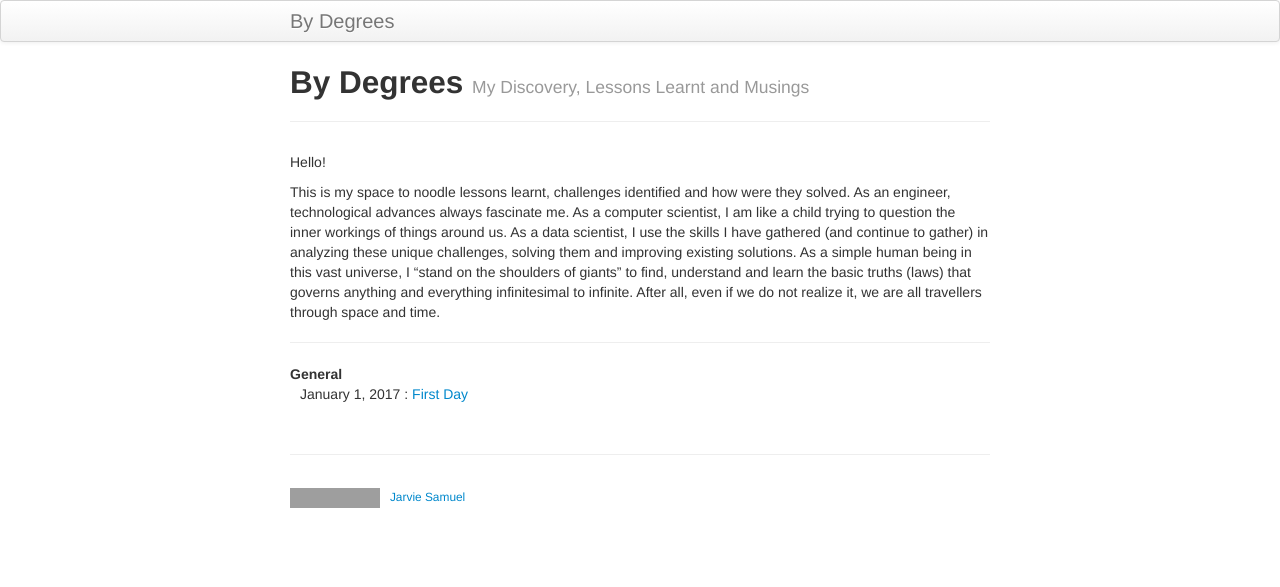
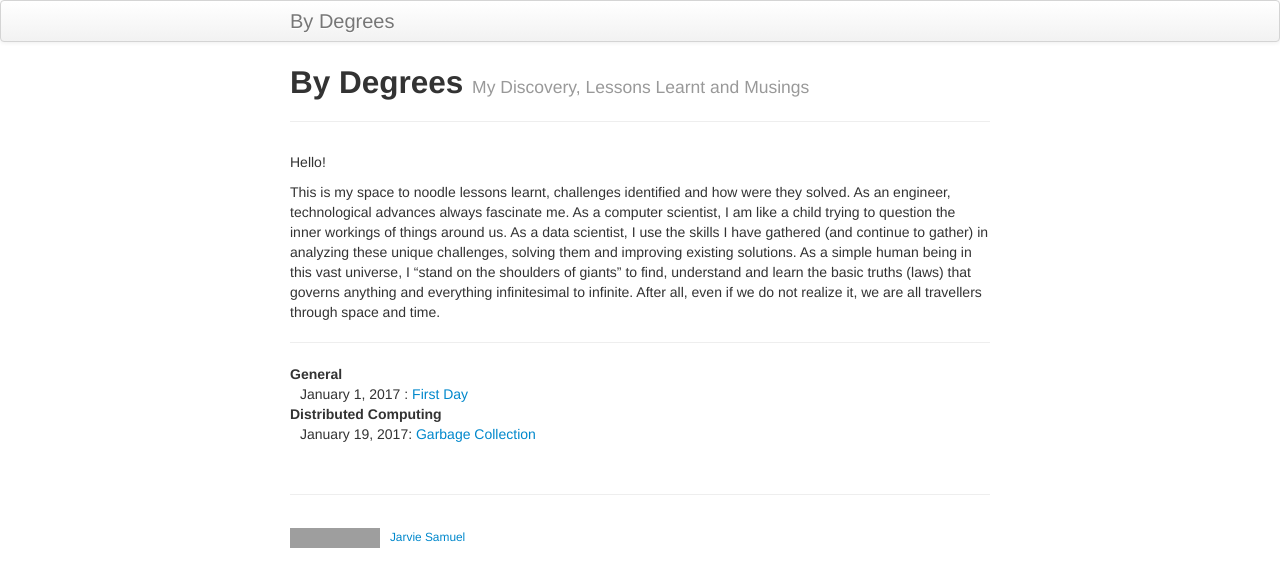
Before and after one commit to jarviejohns/by_degrees, a Jekyll site: the page built from index.md, in a window 1280 px wide. Shown: the top 587 px of the page. Built offline with Jekyll 4.4.1, drawn with Linux system fonts in a browser that asks for light colours; grey boxes are pictures that could not be loaded.

Commit message:
Updated index

```diff
--- a/index.md
+++ b/index.md
@@ -13,3 +13,6 @@ This is my space to noodle lessons learnt, challenges identified and how were th
 
 General
  : January 1, 2017 : [First Day](pages/general/2017/01/01/firstday.html)
+
+Distributed Computing
+ : January 19, 2017: [Garbage Collection](pages/distributed_computing/2017/01/19/garbage_collection.html)
```
